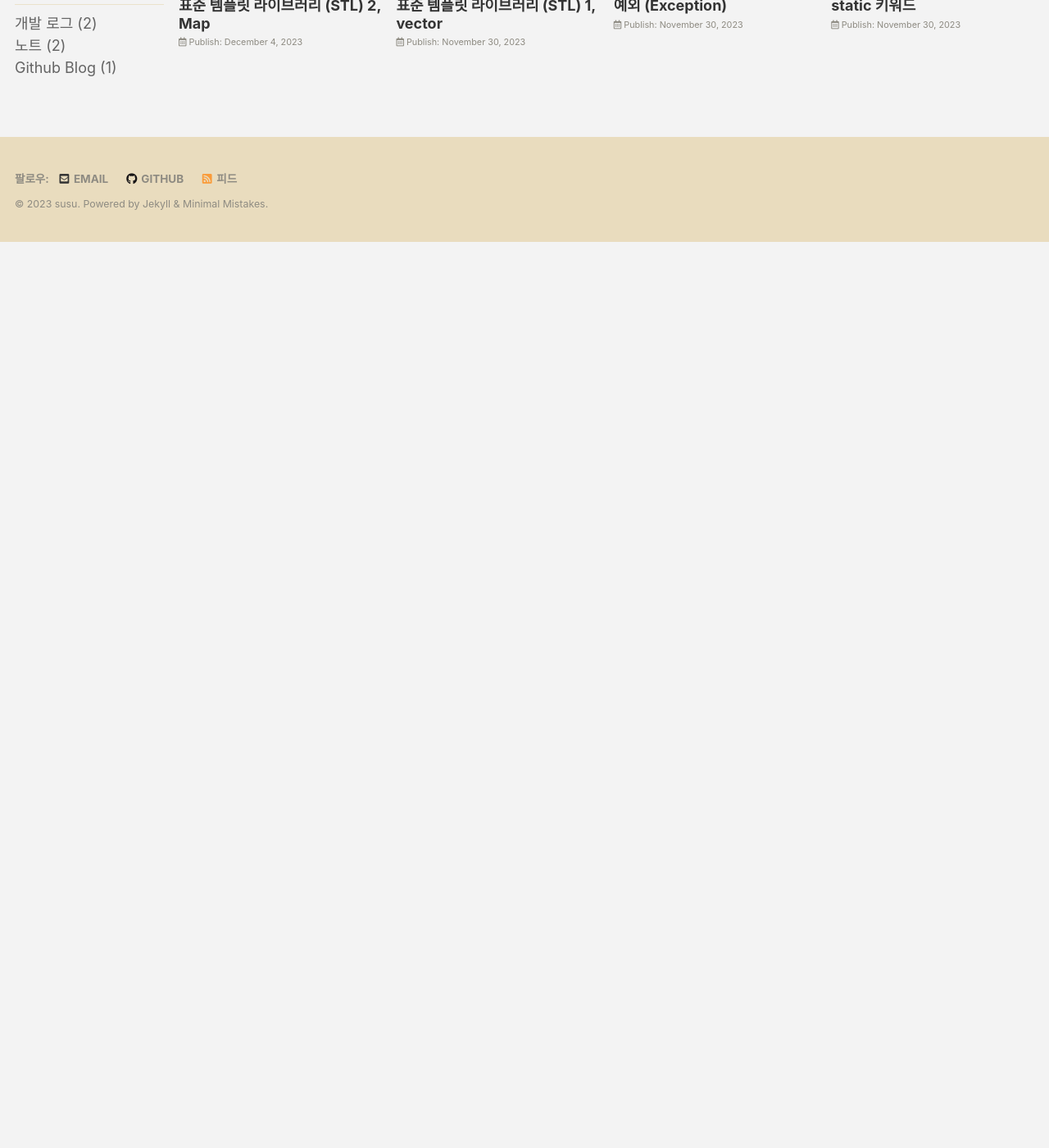
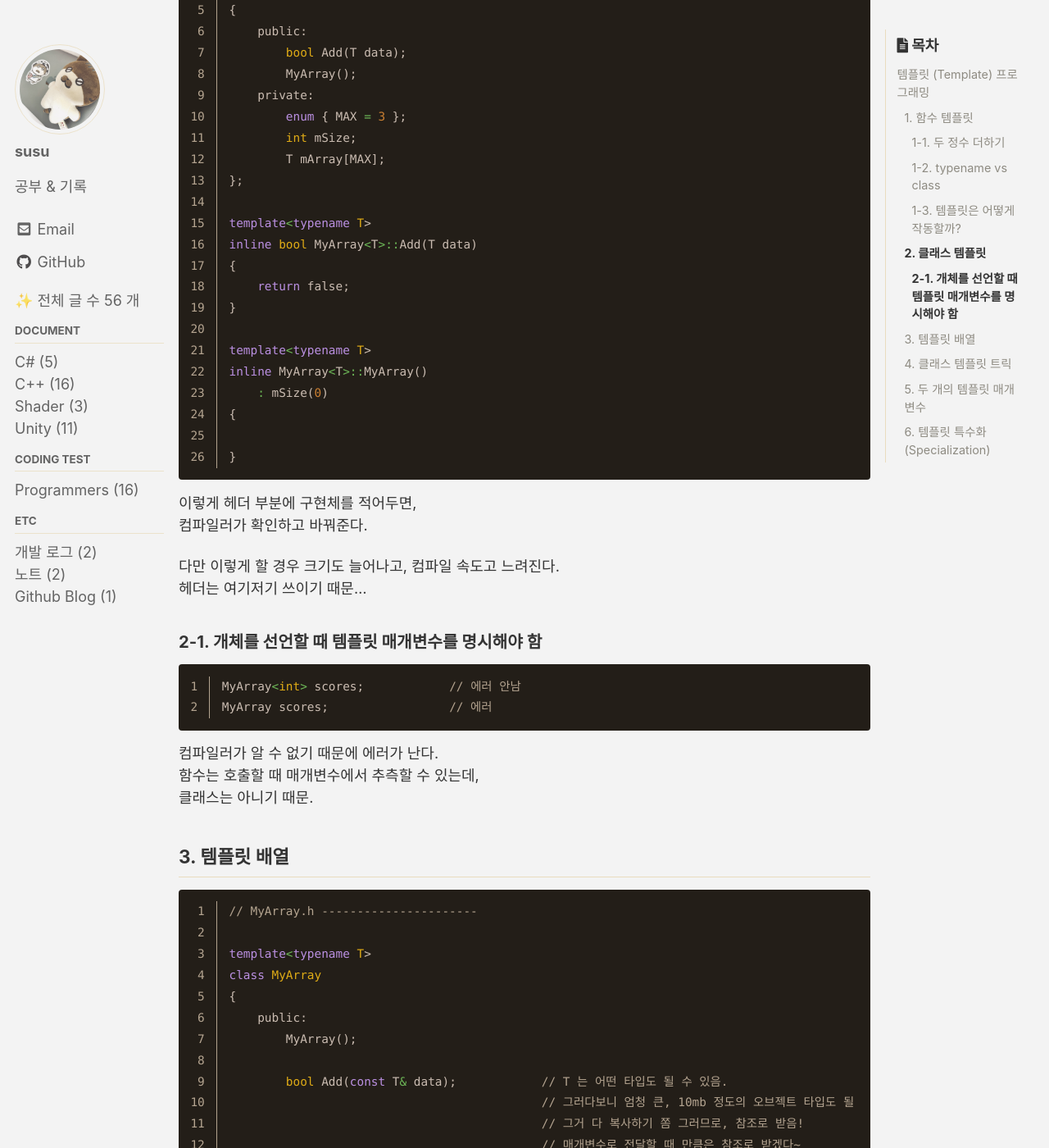
Before and after one commit to eggmong/eggmong.github.io, a Jekyll site: the page built from _posts/Cpp/2023-12-04-2-Template.md, in a window 1280 px wide and 1400 px high, scrolled down 4959 px. Shown: the whole window at 82% size. Built offline with Jekyll 4.4.1, drawn with Linux system fonts in a browser that asks for light colours; cached includes are drawn as plain includes; some web fonts are replaced; comment, search, counter and statistics services are not loaded; before the commit the page ends 5254 px from its top, so only the background shows below that; some of the changed text lies outside the part shown.

Commit message:
템플릿 프로그래밍 정리, inline 정리 조금 수정

````diff
--- a/_posts/Cpp/2023-12-04-2-Template.md
+++ b/_posts/Cpp/2023-12-04-2-Template.md
@@ -44,14 +44,14 @@ int main()
 ### 1-1. 두 정수 더하기
 
 ```cpp
-// MyMath.h
+// MyMath.h ------------------------
 template <typename T>           // 또는 template <class T>
 T Add(T a, T b)
 {
     return a + b;
 }
 
-// Main.cpp
+// Main.cpp ------------------------
 #include "MyMath.h"
 int main()
 {
@@ -70,6 +70,8 @@ int main()
 
 ### 1-2. typename vs class
 
+`template <typename T>` or `template <class T>`
+
 - 실질적인 차이는 없음
 - 그냥 typename을 쓰자
 
@@ -81,14 +83,14 @@ int main()
 - 컴파일 도중에 다형성을 부여할 수 있음
 
 ```cpp
-// MyMath.h
+// MyMath.h ------------------------
 template <typename T>
 T Add(T a, T b)
 {
     return a + b;
 }
 
-// Main.cpp
+// Main.cpp ------------------------
 #include "MyMath.h"
 
 int Add(int a, int b)
@@ -109,15 +111,17 @@ float Add(float a, float b)
 
 int main()
 {
-    int resultInt = Add<int>(3, 10);            // 템플릿 인스턴스를 만들어서, 컴파일러가 코드를 생성한다는 것
+    int resultInt = Add<int>(3, 10);            // 템플릿 인스턴스를 만들어서, 컴파일러가 코드를 생성하게 됨
     float resultFloat = Add<float>(3.14f, 10.14f);
 }
 ```
 
+
+
 ## 2. 클래스 템플릿
 
 ```cpp
-// MyArray.h
+// MyArray.h ------------------------
 #pragma once
 template<typename T>                // 클래스 템플릿이야~ T에 따라 반환형 바뀌어~
 class MyArray
@@ -131,11 +135,11 @@ class MyArray
         T mArray[MAX];              // T형의 데이터 3개만큼 배열 만들자
 };
 
-// MyArray.cpp
+// MyArray.cpp ----------------------
 #include "MyArray.h"
 
 template<typename T>
-bool MyArray<T>::Add(T data)
+bool MyArray<T>::Add(T data)        // 템플릿 클래스 함수 작성할 때 cpp에 :: 이렇게 작성해야 한다는 거 명심!
 {
     if (mSize >= MAX)
     {
@@ -152,7 +156,7 @@ MyArray<T>::MyArray()
 
 }
 
-// Main.cpp
+// Main.cpp -------------------------
 #include "MyArray.h"
 int main()
 {
@@ -160,9 +164,203 @@ int main()
 
     scores.Add(10);
     scores.Add(20);
-    scores.Add(30);
-    scores.Add(40);
+    scores.Add(30);             // 여기까지 다 TRUE 반환이지만
+    scores.Add(40);             // FALSE 반환 (size 초과)
 
     return 0;
 }
 ```
+
+> <b>근데 위의 코드를 컴파일 하면 에러가 난다...!</b>
+> '찾을 수 없는 외부 심볼' 어쩌고 하면서.
+
+- 컴파일러가 `Main.cpp` 를 컴파일할 때, `MyArray.cpp` 를 못 찾음.
+  - `MyArray.h` 를 통해서 오직 `MyArray` 클래스 선언만 볼 수 있음;
+  - 구현체는 `MyArray.cpp` 에 있으므로 찾질 못함
+  - 헤더와 cpp는 따로 컴파일 되기 때문에, 컴파일 중엔 찾을 수 없어요
+  - 그래서 컴파일러가 int형으로 구현되는 MyArray<int>를 찾을 수 없음
+- 따라서 컴파일러가 `MyArray<int>` 를 만들어 줄 수 없음...
+
+> 💡 <b>클래스 템플릿 구현 시, 헤더 부분에 구현체를 옮겨야 한다!</b>
+
+```cpp
+// MyArray.h
+
+template<typename T>
+class MyArray
+{
+    public:
+        bool Add(T data);
+        MyArray();
+    private:
+        enum { MAX = 3 };
+        int mSize;
+        T mArray[MAX];
+};
+
+template<typename T>
+inline bool MyArray<T>::Add(T data)
+{
+    return false;
+}
+
+template<typename T>
+inline MyArray<T>::MyArray()
+    : mSize(0)
+{
+
+}
+```
+
+이렇게 헤더 부분에 구현체를 적어두면,
+컴파일러가 확인하고 바꿔준다.
+
+다만 이렇게 할 경우 크기도 늘어나고, 컴파일 속도고 느려진다.
+헤더는 여기저기 쓰이기 때문...
+
+### 2-1. 개체를 선언할 때 템플릿 매개변수를 명시해야 함
+
+```cpp
+MyArray<int> scores;            // 에러 안남
+MyArray scores;                 // 에러
+```
+
+컴파일러가 알 수 없기 때문에 에러가 난다.
+함수는 호출할 때 매개변수에서 추측할 수 있는데,
+클래스는 아니기 때문.
+
+
+
+## 3. 템플릿 배열
+
+```cpp
+// MyArray.h ----------------------
+
+template<typename T>
+class MyArray
+{
+    public:
+        MyArray();
+
+        bool Add(const T& data);            // T 는 어떤 타입도 될 수 있음.
+                                            // 그러다보니 엄청 큰, 10mb 정도의 오브젝트 타입도 될 수 있음
+                                            // 그거 다 복사하기 쫌 그러므로, 참조로 받음!
+                                            // 매개변수로 전달할 때 만큼은 참조로 받겠다~
+        size_t GetSize() const;
+    private:
+        enum { MAX = 3 };
+        size_t mSize;
+        T mArray[MAX];
+};
+
+template<typename T>
+MyArray<T>::MyArray()                       // 템플릿화 된 클래스니까, 이렇게 MyArray<T>:: 붙여줘야 함!
+    : mSize(0)
+{
+
+}
+
+template<typename T>
+size_T MyArray<T>::GetSize() const
+{
+    return mSize;
+}
+
+template<typename T>
+bool MyArray<T>::Add(const T& data)
+{
+    if (mSize >= MAX)
+    {
+        return false;
+    }
+
+    mArray[mSize++] = data;
+
+    return true;
+}
+
+// MyArraySample.cpp ----------------------
+void MyArrayExample()
+{
+    MyArray<int> scores;
+    scores.Add(10);
+    scores.Add(50);
+
+    std::cout << "scores - Size: " << scores.GetSize() << std::endl;
+
+    MyArray<IntVector> intVectors;          // 클래스 템플릿은 오브젝트 타입도 될 수 있다! IntVector
+    intVectors.Add(IntVector(1, 1));
+    intVectors.Add(IntVector(5, 3));
+
+    std::cout << "intVectors - Size: " << intVectors.GetSize() << std::endl;
+
+    MyArray<IntVector*> intVectors2;        // 포인터 담을 때 예시
+    IntVector* intVector = new IntVector(3, 2);
+    intVectors2.Add(intVector);
+
+    std::cout << "intVectors2 - Size: " << intVectors2.GetSize() << std::endl;
+
+    delete intVector;
+}
+```
+
+
+
+## 4. 클래스 템플릿 트릭
+
+```cpp
+// FixedVector.h
+// 벡터 쓰고 싶은데, 사이즈가 늘어나지 않았으면 좋겠다!
+// 그래서 나만의 벡터를 만든 것. 타입마다 만들지 않기 위해 템플릿화 했다.
+
+template<typename T, size_t N>
+class FixedVector
+{
+    public:
+        // public 메서드들
+    private:
+        T mArray[N];
+};
+
+// main.cpp
+FixedVector<int, 16> numbers;
+```
+
+
+
+## 5. 두 개의 템플릿 매개변수
+
+```cpp
+template<typename T, typename U>
+void Print(const T& a, const U& b)
+{
+    std::cout << a << " / " << b << std::endl;
+}
+
+template<typename T, typename U>
+class MyClass
+{
+    private:
+        T mX;
+        U mY;
+}
+```
+
+
+
+## 6. 템플릿 특수화 (Specialization)
+
+템플릿(c#에선 제네릭)은 즉 일반화 같은 것이다.
+똑같이 만들어야 되는 여러 클래스를 범용적으로 뭉쳐서 하나로 만드는 것이다.
+
+특수화란 특별한 경우를 위한 특별한 하나를 만드는 것이다.
+쓰일 일은 잘 없지만...
+
+- 특정한 템플릿 매개변수를 받도록 템플릿 코드를 커스터마이즈
+  ```cpp
+  template <class T, class Allocator>
+  class std::vector<T, Allocator> {}            // 모든 형을 받는 제네릭 vector
+
+  template <class Allocator>
+  class std::vector<bool, Allocator>            // bool을 받도록 특수화된 vector
+  ```
````
Also changed, not shown: _posts/Cpp/2023-11-30-1-Inline.md (+3 -2 lines).
